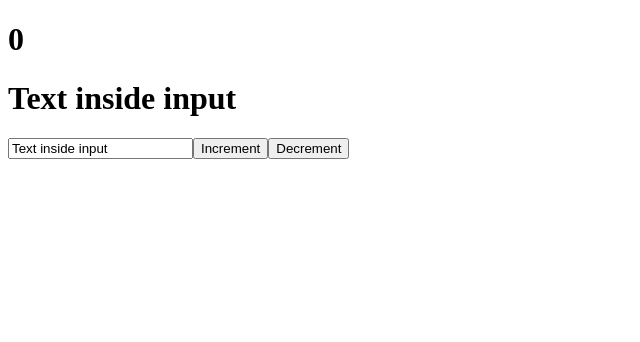
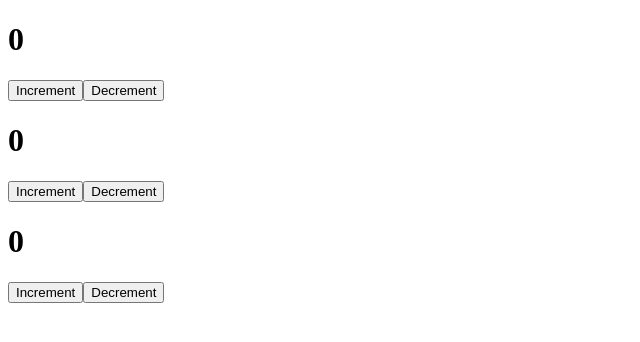
Before and after one commit to kuznetsov-adev/react-first, a React (Create React App) app: page / in a window 1280 px wide. Shown: the top 342 px of the page, without its empty margins (0-640 px from the left). Built offline with nearby package versions, Linux system fonts and the light colour scheme.

Commit message:
React begin: add Component as function

```diff
--- a/src/App.js
+++ b/src/App.js
@@ -1,31 +1,15 @@
 import React, {useState} from "react";
+import Counter from "./components/Counter";
 
 function App() {
-    //useState - f() изменения состояния в DOM дереве
-    const [likes, setLikes] = useState(0)
+
     const [value, setValue] = useState('Text inside input')
-
-    function increment() {
-        setLikes(likes + 1)
-    }
-
-    function decrement() {
-        setLikes(likes - 1)
-    }
-
 
     return (
         <div className="App">
-            <h1>{likes}</h1>
-            <h1>{value}</h1>
-            <input
-                type="text"
-                value={value}
-                //двустороннее связывание
-                onChange={ event => setValue(event.target.value) } //event.target - DOM element; value - значение
-            />
-            <button onClick={increment}>Increment</button>
-            <button onClick={decrement}>Decrement</button>
+            <Counter/>
+            <Counter/>
+            <Counter/>
         </div>
     );
 }
--- /dev/null
+++ b/src/components/Counter.jsx
@@ -0,0 +1,32 @@
+import React, {useState} from 'react';
+
+
+//rsc => Tab
+//Имя компонента соответствует файлу в котором он расположен
+//Имя всегда с заглавной буквы
+const Counter = function () {
+    //useState - f() изменения состояния в DOM дереве
+    const [count, setCount] = useState(0)
+
+    function increment() {
+        setCount(count + 1)
+    }
+
+    function decrement() {
+        setCount(count - 1)
+    }
+
+    return(
+        <div>
+            <h1>{count}</h1>
+            <button onClick={increment}>Increment</button>
+            <button onClick={decrement}>Decrement</button>
+        </div>
+    )
+}
+
+/*
+* Не забываем экспортировать компонент чтобы он был
+* доступен в других компонентах
+*/
+export default Counter;
```
